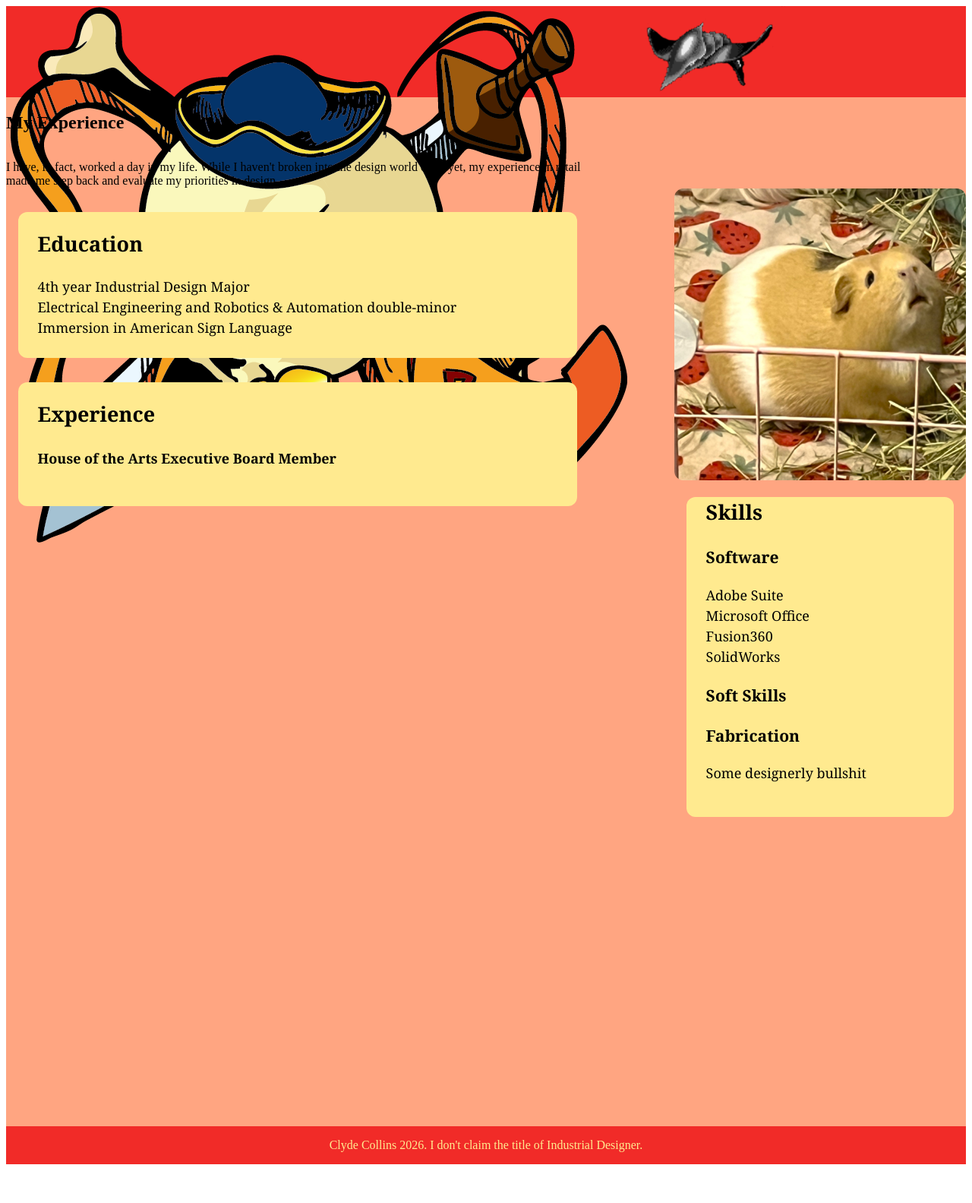
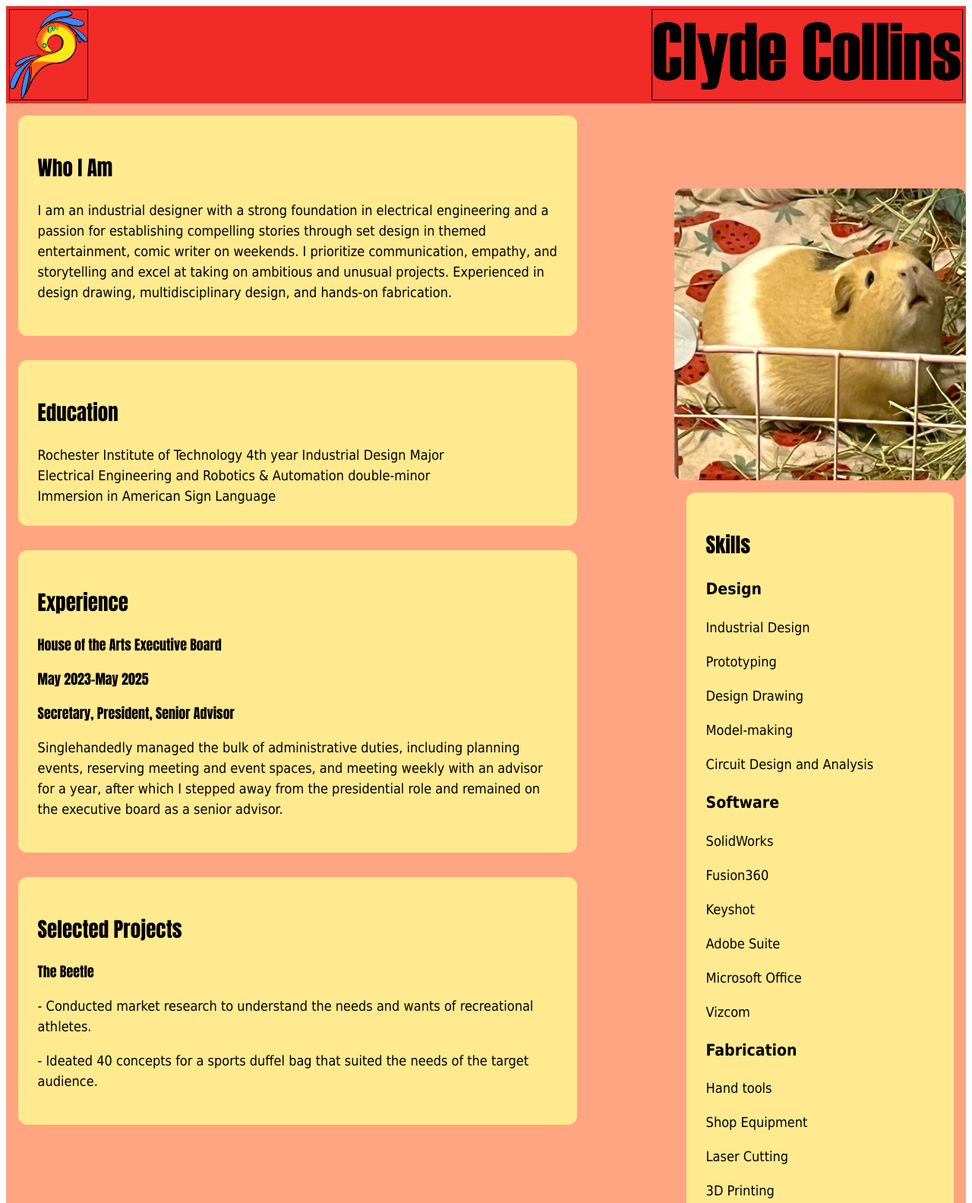
Before and after one commit to Clyde-Collins-Design/Clyde-Collins-Design.github.io, a plain HTML site: page about.html in a window 1280 px wide. Shown: the top 1583 px of the page at 76% size. Before the commit the page ends 1540 px from the top, so only its background shows below. Drawn offline with Linux system fonts and the light colour scheme.

Commit message:
header-fix

```diff
--- a/about.html
+++ b/about.html
@@ -12,24 +12,43 @@
   <body>
     <div class="about-main">
         <header>
+      <div class="column">
         <a href="./index.html">
-      <button class="home-button">
-       <img src="photos/TPE_PirateLogo_Orange.png">
-      </button></a>
-       <div class="logo">
-        <img src="photos/Electra.png">
+         <img src="photos/Logo.png">
+       </a>
       </div>
+
+
+      <div class="column">
+        <img src="photos/Name.png">
+      </div>
+
+
 
     </header>
 
     <div class="about-content">
-        <h2>My Experience</h2>
-        <p>I have, in fact, worked a day in my life. While I haven't broken into the design world quite yet, my experience
-       in retail made me step back and evaluate my priorities in design. </p>
+
+      <div class="about-info-block">
+        <div class="header">
+          <h2>Who I Am</h2>
+        </div>
+
+        <p>I am an industrial designer with a strong foundation in electrical
+          engineering and a passion for establishing compelling stories
+          through set design in themed entertainment, comic writer on
+          weekends. I prioritize communication, empathy, and storytelling
+          and excel at taking on ambitious and unusual projects. Experienced
+          in design drawing, multidisciplinary design, and hands-on fabrication.</p>
+      </div>
+
 
 
         <div class="about-info-block">
+          <div class="header">
             <h2>Education</h2>
+          </div>
+          Rochester Institute of Technology
         4th year Industrial Design Major
         <br>
         Electrical Engineering and Robotics & Automation double-minor
@@ -38,11 +57,32 @@
         </div>
 
         <div class="about-info-block">
+          <div class="header">
             <h2>Experience</h2>
+            House of the Arts Executive Board
+            <p>May 2023-May 2025</p>
+            <p>Secretary, President, Senior Advisor</p>
+            </div>
+            <p>Singlehandedly managed the bulk of administrative duties,
+              including planning events, reserving meeting and event
+              spaces, and meeting weekly with an advisor for a year, after
+              which I stepped away from the presidential role and
+              remained on the executive board as a senior advisor.</p>
+        </div>
 
-        <h4>House of the Arts Executive Board Member</h4>
-        <h4></h4>
+        <div class="about-info-block">
+          <div class="header">
+            <h2>Selected Projects</h2>
+            The Beetle
           </div>
+          <p>- Conducted market research to understand the needs and
+            wants of recreational athletes.</p>
+          <p>- Ideated 40 concepts for a sports duffel bag that suited
+            the needs of the target audience.</p>
+
+        </div>
+
+
     </div>
 
     <div class="about-sidebar">
@@ -52,18 +92,37 @@
 
 
       <div class="about-info-block">
+        <div class="header">
           <h2>Skills</h2>
+        </div>
+      <h3>Design</h3>
+      <p>Industrial Design</p>
+      <p>Prototyping</p>
+      <p>Design Drawing</p>
+      <p>Model-making</p>
+      <p>Circuit Design and Analysis</p>
 
       <h3>Software</h3>
-         <p>Adobe Suite <br>
-         Microsoft Office <br>
-         Fusion360<br>
-         SolidWorks</p>
-
-      <h3>Soft Skills</h3>
+      <p>SolidWorks</p>
+      <p>Fusion360</p>
+      <p>Keyshot</p>
+      <p>Adobe Suite</p>
+      <p>Microsoft Office</p>
+      <p>Vizcom</p>
 
       <h3>Fabrication</h3>
-      <p>Some designerly bullshit</p>
+      <p>Hand tools</p>
+      <p>Shop Equipment</p>
+      <p>Laser Cutting</p>
+      <p>3D Printing</p>
+      <p>Textiles</p>
+
+      <!--<h3>Soft Skills</h3>
+      <p>Punctuality</p>
+      <p>Communication</p>
+      <p>Organization</p>
+      <p>Leadership</p>-->
+
       </div>
 
     </div>
--- a/web.css
+++ b/web.css
@@ -4,26 +4,52 @@
 header {
   background-color: rgba(240, 30, 30, 0.894);
   /*background-image: url("photos/IMG_4238.JPG");*/
-  background-size: cover;
   display: flex;
+  justify-content: space-between;
+
+  padding: 4px;
 
   height: clamp(10vh, 20vw, 120px);
+}
+
+header .column {
+  border: solid black 1px;
+  width: 1fr;
+  flex-direction: rows;
+  justify-content: space-around;
+}
+
+.logo {
+
+  border: 1px black;
+  justify-content: center;
+}
+
+.column img {
+  background-color: inherit;
+  height: 100%;
 
 }
 
-
-.logo img {
-  height: clamp(10vh, 20vw, 120px);
+header .home-button img {
   display: flex;
-  background-color: inherit;
-}
-
-.home-button {
-  display: flex;
+  background-image: url("photos/Logo.png");
   background-color: inherit;
   height: clamp(10vh, 20vw, 120px);
   border: none;
+  padding: 4px;
 }
+
+.page-name {
+grid-column-start: 3 / span 2;
+}
+
+.page-name img {
+  width: 100%;
+  height: auto;
+}
+
+
 
 
 
@@ -205,6 +231,8 @@ flex-direction: column;
   align-items: left;
   text-align: left;
 
+
+
 }
 
 .about-main {
@@ -217,11 +245,18 @@ flex-direction: column;
 
 }
 
+.header {
+  font: 18px Impact, Haettenschweiler, sans-serif;
+  font-stretch: expanded;
+
+}
+
 .about-info-block {
   display: block;
   border-radius: 12px;
   padding: 2vw;
-  padding-top: 0;
+
+
 
   background-color: rgb(255, 234, 143);
 
@@ -231,10 +266,10 @@ flex-direction: column;
   margin: 2vh;
 
 
-  font-family: Georgia, serif;
+  font-family: Tahoma;
   font-size: 18px;
-  font-display: block;
   line-height: 1.5;
+
 
 }
 
@@ -250,7 +285,7 @@ flex-direction: column;
   text-align: center;
   align-items: center;
 
-  line-height: 1.5;
+
 
 }
 
@@ -356,6 +391,7 @@ background-color: white;
   align-items: center;
   margin: none;
   padding: none;
+
 }
 
 .hero-shot img {
@@ -372,7 +408,7 @@ background-color: white;
 }
 
 .argus-main {
-  background-color: rgb(69, 215, 255);
+  background-color: rgb(172, 237, 255);
   justify-content: center;
 }
 
```
Also changed, not shown: argus.html (+14 -13 lines), beetle.html (+14 -7 lines), index.html (+67 -12 lines), portfolio.html (+13 -11 lines), staccato.html (+14 -6 lines), photos/Argus/IMG_4631.jpg (added), photos/Logo.png (added), photos/Name.png (added). Lines whose indentation alone changed are shown as unchanged.
